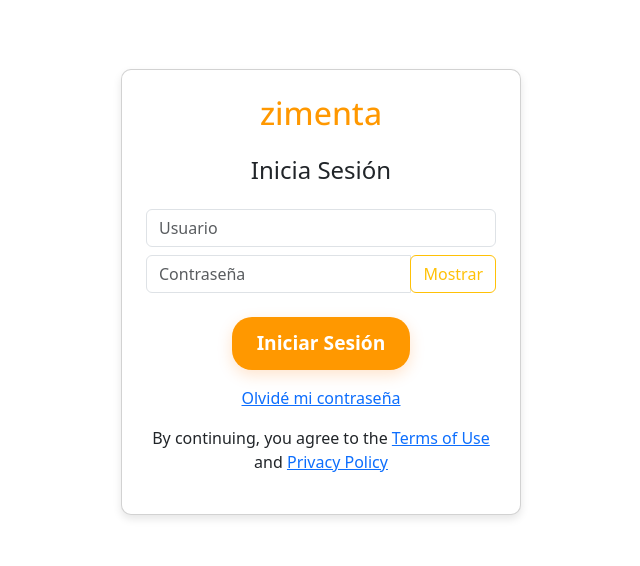
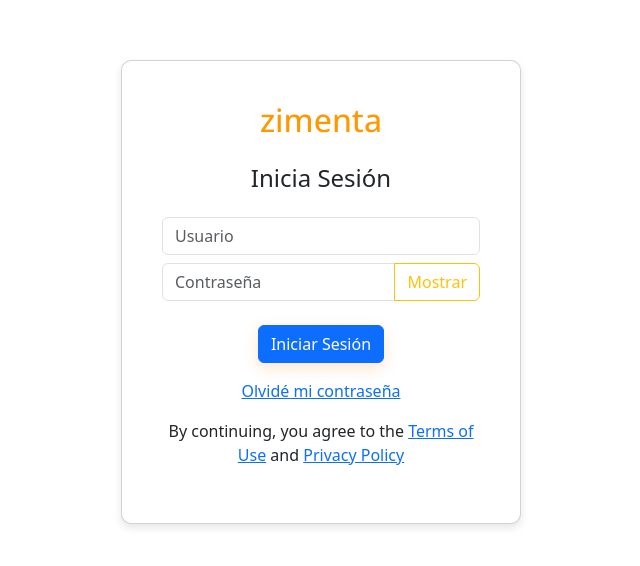
Before and after one commit to adriaanbrl/proyectofrontzimenta, a React (Create React App) app: page /login in a window 1280 px wide. Shown: the part 108-674 px from the top of the page, without its empty margins (319-959 px from the left). Built offline with nearby package versions, Linux system fonts and the light colour scheme.

Commit message:
Cambiar nativo a boostrap react

```diff
--- a/src/components/client/ProfileElements/LegDoc.css
+++ b/src/components/client/ProfileElements/LegDoc.css
@@ -1,4 +1,3 @@
-/* LegDoc.css */
 .leg-doc-container {
     padding: 20px;
     display: flex;
--- a/src/components/global/Gallery.js
+++ b/src/components/global/Gallery.js
@@ -1,4 +1,5 @@
 import React, { useState, useEffect } from "react";
+import { Container, Row, Col, Image, Modal } from "react-bootstrap";
 import { Link, useParams, useSearchParams } from "react-router-dom";
 
 const obraNueva = {
@@ -193,22 +194,27 @@ function Gallery() {
   };
 
   return (
-    <div className="container mt-4">
+    <Container className="mt-4">
       <header className="text-center mt-5">
         <Link to="/#gallery-links">
-          <img
+          <Image
             src="/img/logo_zimenta.png"
             alt="Logo"
-            className="img-fluid"
+            fluid
             style={{ maxWidth: "150px", height: "auto" }}
           />
         </Link>
       </header>
-      <div className="row mt-5">
+      <Row className="mt-5">
         {/* Sidebar */}
-        <div
-          className="col-md-3 p-3 position-sticky"
-          style={{ backgroundColor: "#f5922c", borderRadius: "10px", padding: "20px" }}
+        <Col
+          md={3}
+          className="p-3 position-sticky"
+          style={{
+            backgroundColor: "#f5922c",
+            borderRadius: "10px",
+            padding: "20px",
+          }}
         >
           <ul className="list-unstyled text-white fs-5">
             {Object.keys(filteredGalleries).map((name) => (
@@ -227,54 +233,41 @@ function Gallery() {
               </li>
             ))}
           </ul>
-        </div>
+        </Col>
 
         {/* Galeria */}
-        <div className="col-md-9">
-          <div className="row g-2">
+        <Col md={9}>
+          <Row className="g-2">
             {selectedGallery.map((src, index) => (
-              <div className="col-4" key={index}>
-                <img
+              <Col xs={4} key={index}>
+                <Image
                   src={src}
                   alt={`Obra ${index + 1}`}
-                  className="img-fluid rounded"
+                  fluid
+                  rounded
                   style={{ cursor: "pointer" }}
                   onClick={() => handleImageClick(src)}
                 />
-              </div>
+              </Col>
             ))}
-          </div>
-        </div>
-      </div>
+          </Row>
+        </Col>
+      </Row>
 
       {/* Modal */}
-      {modalVisible && (
-        <div
-          className="modal fade show"
-          style={{ display: "block", backgroundColor: "rgba(0, 0, 0, 0.5)" }}
-        >
-          <div className="modal-dialog modal-dialog-centered modal-lg">
-            <div className="modal-content">
-              <div className="modal-header">
-                <button
-                  type="button"
-                  className="btn-close"
-                  onClick={closeModal}
-                  aria-label="Close"
-                ></button>
-              </div>
-              <div className="modal-body d-flex justify-content-center">
-                <img
-                  src={selectedImage}
-                  alt="Imagen grande"
-                  className="img-fluid"
-                />
-              </div>
-            </div>
-          </div>
-        </div>
-      )}
-    </div>
+      <Modal
+        show={modalVisible}
+        onHide={closeModal}
+        style={{ backgroundColor: "rgba(0, 0, 0, 0.5)" }}
+        centered
+        size="lg"
+      >
+        <Modal.Header closeButton />
+        <Modal.Body className="d-flex justify-content-center">
+          <Image src={selectedImage} alt="Imagen grande" fluid />
+        </Modal.Body>
+      </Modal>
+    </Container>
   );
 }
 
--- a/src/components/shared/LoginForm.js
+++ b/src/components/shared/LoginForm.js
@@ -1,6 +1,7 @@
 import React, { useState } from "react";
 import "../../App.css";
 import { Link, useNavigate } from "react-router-dom";
+import { Container, Row, Col, Card, Form, Button, InputGroup } from "react-bootstrap";
 import axios from "axios";
 
 function LoginForm() {
@@ -56,63 +57,60 @@ function LoginForm() {
   };
 
   return (
-    <div className="container d-flex justify-content-center align-items-center vh-100">
-      <div
-        className="card p-4"
+    <Container fluid className="d-flex justify-content-center align-items-center vh-100">
+    <Card
+      className="p-4"
       style={{
         maxWidth: "400px",
         borderRadius: "10px",
         boxShadow: "0 4px 8px rgba(0, 0, 0, 0.1)",
       }}
     >
+      <Card.Body>
         <Link to="/" style={{ color: "#ff9800", textDecoration: "none" }}>
-          <h2 className="text-center mb-4 ">zimenta</h2>
+          <h2 className="text-center mb-4">zimenta</h2>
         </Link>
         <h4 className="text-center mb-4">Inicia Sesión</h4>
-        <form onSubmit={handleSubmit}>
-          <div className="form-group mb-2">
-            <input
+        <Form onSubmit={handleSubmit}>
+          <Form.Group className="mb-2">
+            <Form.Control
               type="text"
-              className={`form-control ${usernameError ? "input-error" : ""}`}
+              className={usernameError ? "is-invalid" : ""}
               placeholder="Usuario"
               value={username}
               onChange={handleUsernameChange}
               required
             />
-          </div>
-          <div className="form-group mb-4">
-            <div className="input-group">
-              <input
+          </Form.Group>
+          <Form.Group className="mb-4">
+            <InputGroup>
+              <Form.Control
                 type={passwordVisible ? "text" : "password"}
-                className={`form-control ${passwordError ? "input-error" : ""}`}
+                className={passwordError ? "is-invalid" : ""}
                 placeholder="Contraseña"
                 value={password}
                 onChange={handlePasswordChange}
                 required
               />
-              <div className="input-group-append">
-                <button
-                  className="btn btn-outline-warning"
-                  type="button"
+              <Button
+                variant="outline-warning"
                 onClick={togglePasswordVisibility}
               >
                 {passwordVisible ? "Ocultar" : "Mostrar"}
-                </button>
-              </div>
-            </div>
-          </div>
+              </Button>
+            </InputGroup>
+             {passwordError && <Form.Control.Feedback type="invalid">Porfavor ponga un usuario y contraseña correctos.</Form.Control.Feedback>}
+          </Form.Group>
 
-          {/* Mensaje de error en rojo */}
-          {error && <p className="error-message">{error}</p>}
+          {error && <p className="text-danger">{error}</p>}
 
-          <button
+          <Button
             type="submit"
-            className="btn-zimenta btn-block"
-            style={{ backgroundColor: "#ff9800", borderColor: "#ff9800" }}
+            className="btn-block btn-zimenta"
           >
             Iniciar Sesión
-          </button>
-        </form>
+          </Button>
+        </Form>
 
         <div className="mt-3 text-center">
           <a href="#">Olvidé mi contraseña</a>
@@ -123,8 +121,9 @@ function LoginForm() {
           <Link to="/terms-use">Terms of Use</Link> and{" "}
           <Link to="/privacy-policy">Privacy Policy</Link>
         </p>
-      </div>
-    </div>
+      </Card.Body>
+    </Card>
+  </Container>
   );
 }
 
```
Lines whose indentation alone changed are shown as unchanged.
